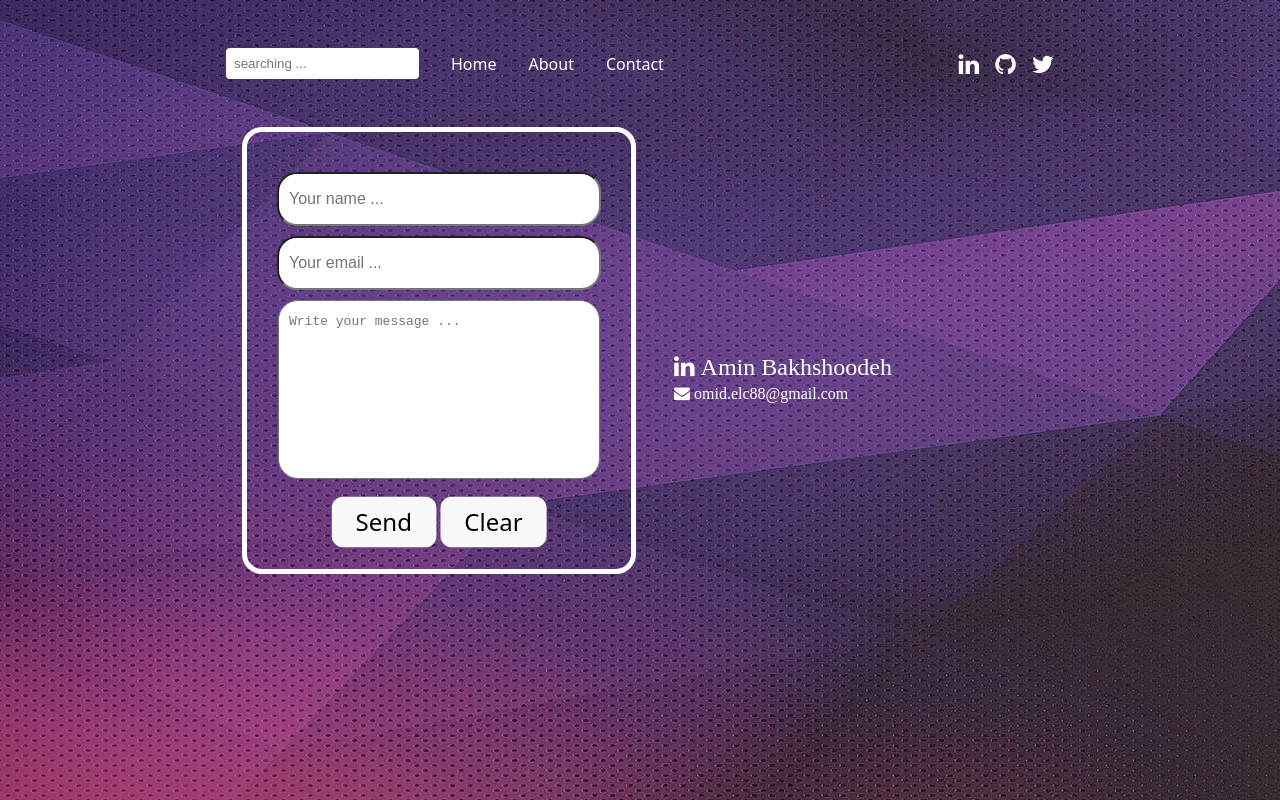
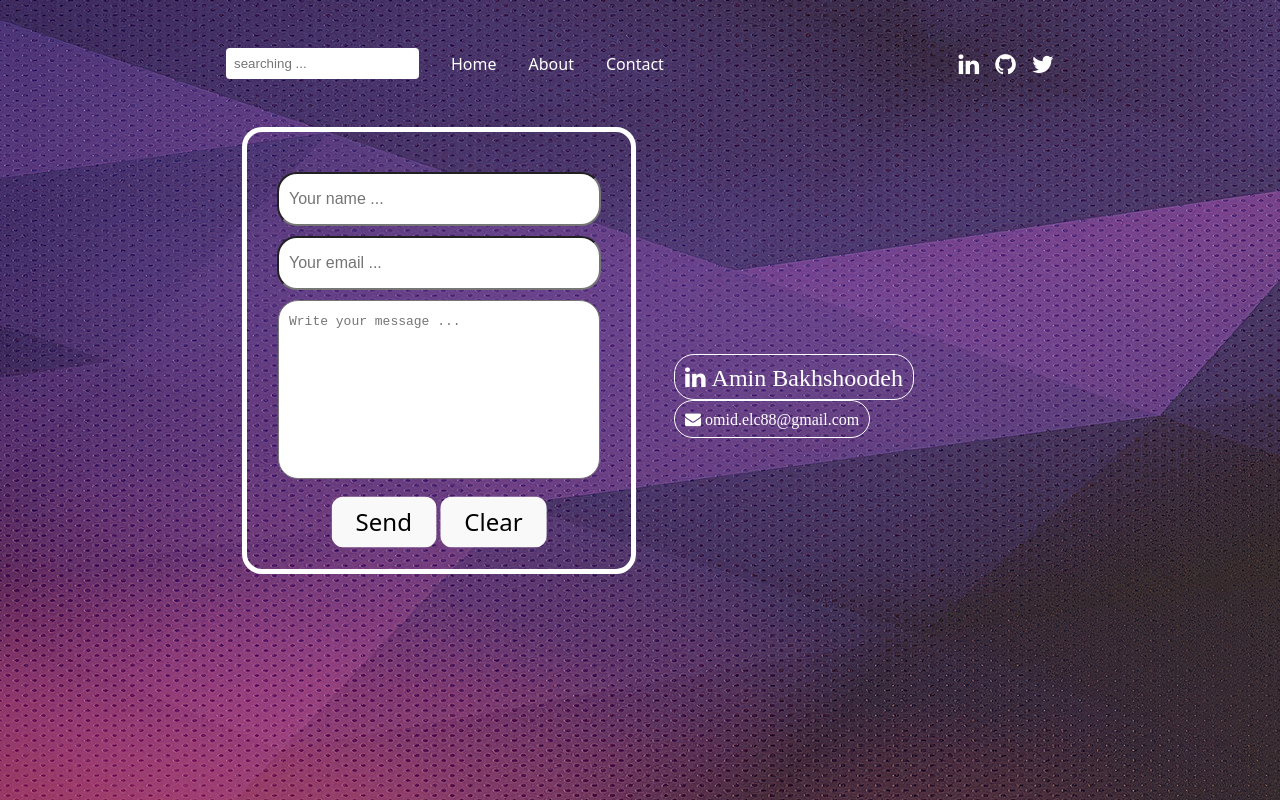
Before and after one commit to AminSBU/portfolio, a React (Vite) app in the folder jsPortfolio/: page /contact in a window 1280 px wide. Shown: the top 800 px of the page. Built offline with nearby package versions, Linux system fonts and the light colour scheme.

Commit message:
css for contact

```diff
--- a/jsPortfolio/src/Contact.css
+++ b/jsPortfolio/src/Contact.css
@@ -68,3 +68,10 @@
     text-align: left;
     align-items: center;
 }
+
+.mail-icon, .linkedin-icon
+{
+    border: 1px solid rgb(255, 255, 255);
+    border-radius: 20px;
+    padding: 10px;
+}
--- a/jsPortfolio/src/Contact.jsx
+++ b/jsPortfolio/src/Contact.jsx
@@ -60,10 +60,10 @@ function Contact()
                 </form>
                 <div className='others'>
                     <div className='linkedin-profile'>
-                        <a href="https://www.linkedin.com/in/amin-bakhshoodeh/" className="fa fa-linkedin" style={{ color: 'white', fontSize: '1.5rem' }}> Amin Bakhshoodeh</a>
+                        <a href="https://www.linkedin.com/in/amin-bakhshoodeh/" className="fa fa-linkedin linkedin-icon" style={{ color: 'white', fontSize: '1.5rem' }}> Amin Bakhshoodeh</a>
                     </div>
                     <div className='email-address'>
-                        <i class="fa fa-envelope"> omid.elc88@gmail.com</i>
+                        <i class="fa fa-envelope mail-icon"> omid.elc88@gmail.com</i>
                     </div>
                 </div>
             </div>
```
Also changed, not shown: 1 other file (tests, documents, lock files or other folders).
